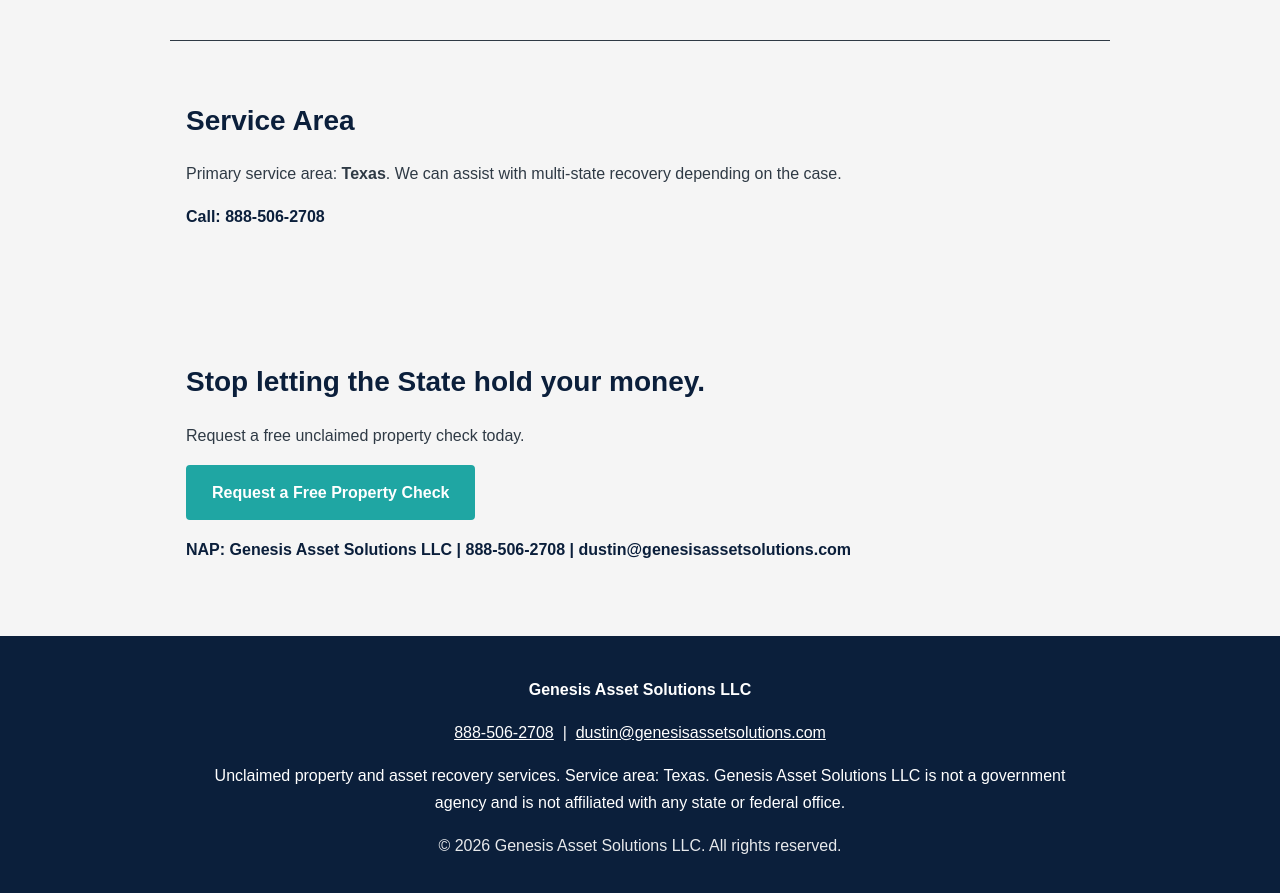
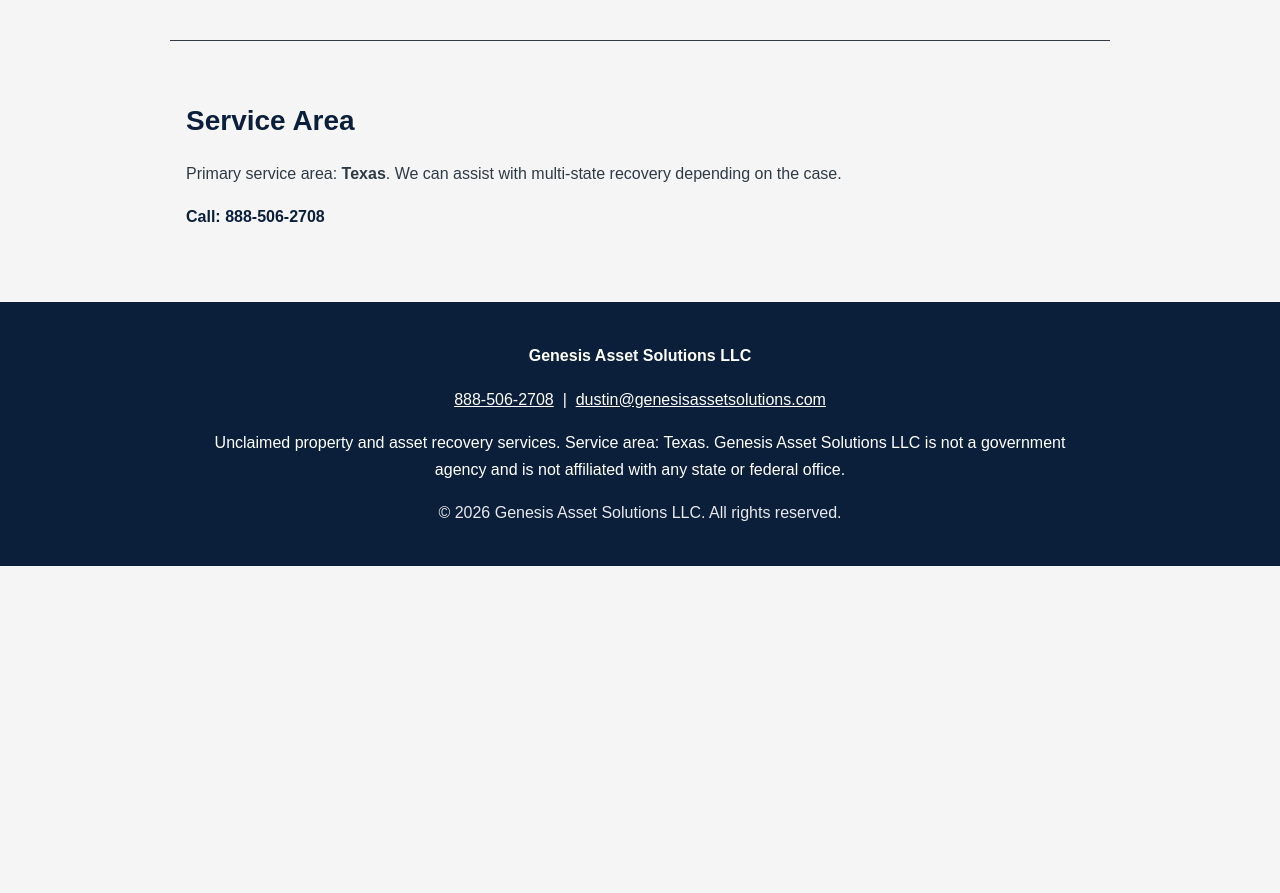
Before and after one commit to ljonezd-beep/genesisassetsolutions-site, a Jekyll site: the page built from index.html, in a window 1280 px wide and 900 px high, scrolled down 1268 px. Shown: the top 893 px of the window. Built offline with Jekyll 4.4.1, drawn with Linux system fonts in a browser that asks for light colours; after the commit the page ends 1834 px from its top, so only the background shows below that.

Commit message:
Fix layout duplication and hero button issues

```diff
--- a/_layouts/default.html
+++ b/_layouts/default.html
@@ -1,4 +1,4 @@
-<!doctype html>
+<!DOCTYPE html>
 <html lang="en">
 <head>
   {% include head.html %}
@@ -11,23 +11,21 @@
     "areaServed": "Texas",
     "telephone": "888-506-2708",
     "email": "dustin@genesisassetsolutions.com",
- "url": "https://ljonezd-beep.github.io/genesisassetsolutions-site/"
+    "url": "https://jonezd-beep.github.io/genesisassetsolutions-site/"
   }
   </script>
+
 </head>
+
 <body>
+
 {% include header.html %}
+
 <main>
 {{ content }}
 </main>
-<section class="content-section engagement">
-  <h2>Stop letting the State hold your money.</h2>
-  <p>Request a free unclaimed property check today.</p>
-  <p><a class="btn" href="{{ "/contact.html" | relative_url }}">Request a Free Property Check</a></p>
-  <p class="method-line">NAP: <strong>Genesis Asset Solutions LLC</strong> | <strong>888-506-2708</strong> | <strong>dustin@genesisassetsolutions.com</strong></p>
-</section>
-
 
 {% include footer.html %}
+
 </body>
 </html>
```
Lines whose indentation alone changed are shown as unchanged.
